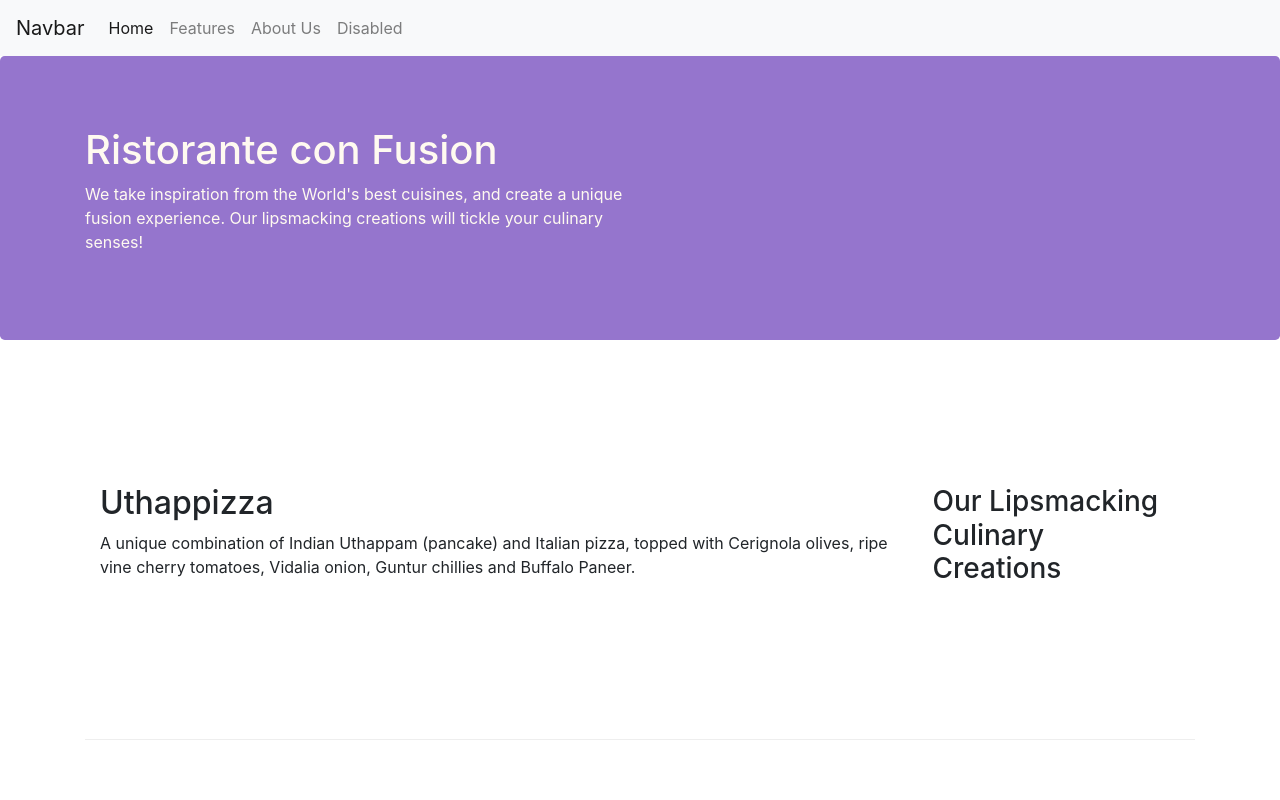
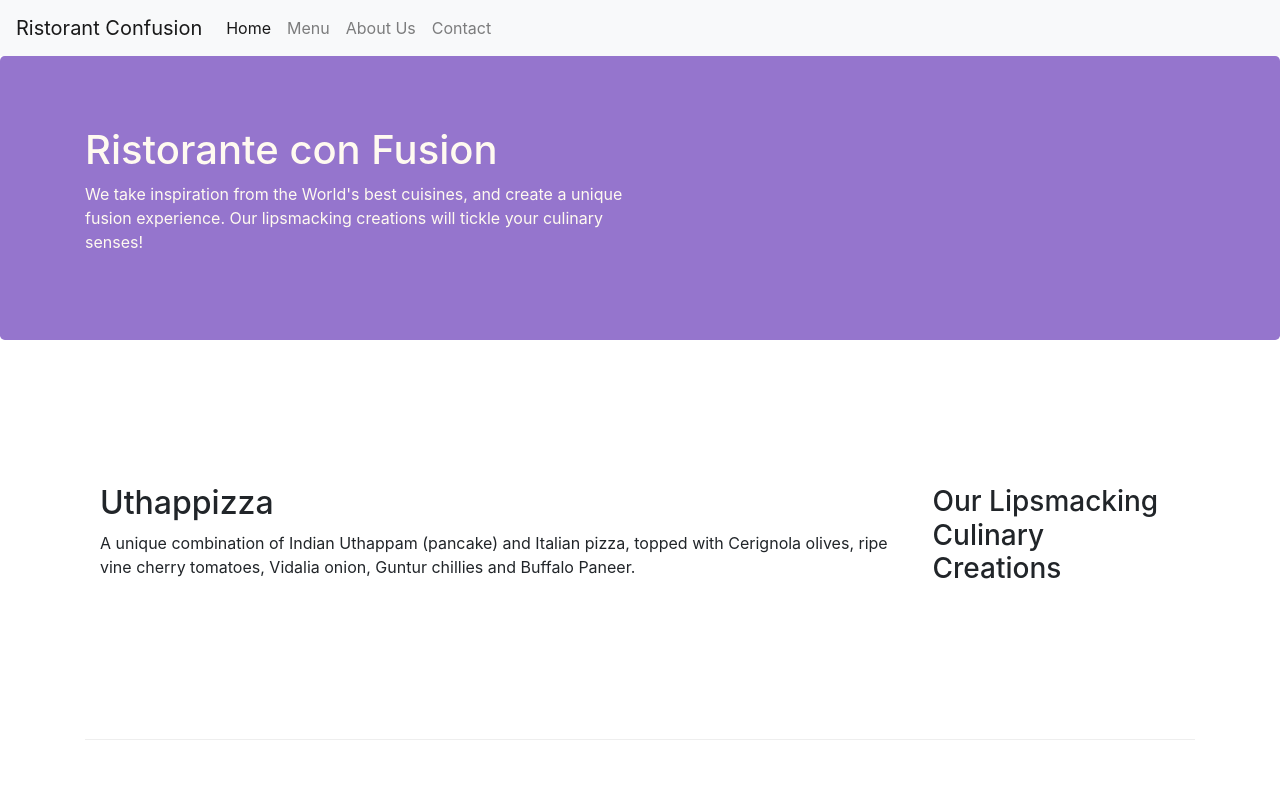
Before and after one commit to ManuSayure/Front-End-Web-UI-Frameworks-and-Tools-Bootstrap4, a website: page Bootstrap4/conFusion/index.html in a window 1280 px wide. Shown: the top 800 px of the page. Drawn offline with nearby package versions, Linux system fonts and the light colour scheme.

Commit message:
atualizando repositório

```diff
--- a/Bootstrap4/conFusion/index.html
+++ b/Bootstrap4/conFusion/index.html
@@ -17,7 +17,7 @@
 
 <body>
     <nav class="navbar navbar-expand-lg navbar-light bg-light">
-        <a class="navbar-brand" href="#">Navbar</a>
+        <a class="navbar-brand" href="#">Ristorant Confusion</a>
         <button class="navbar-toggler" type="button" data-toggle="collapse" data-target="#navbarNav" aria-controls="navbarNav" aria-expanded="false" aria-label="Toggle navigation">
           <span class="navbar-toggler-icon"></span>
         </button>
@@ -27,13 +27,13 @@
               <a class="nav-link" href="#">Home <span class="sr-only">(current)</span></a>
             </li>
             <li class="nav-item">
-              <a class="nav-link" href="#">Features</a>
+              <a class="nav-link" href="#">Menu</a>
             </li>
             <li class="nav-item">
               <a class="nav-link" href="./aboutus.html">About Us</a>
             </li>
             <li class="nav-item">
-              <a class="nav-link" href="#">Disabled</a>
+              <a class="nav-link" href="#">Contact</a>
             </li>
           </ul>
         </div>
```
